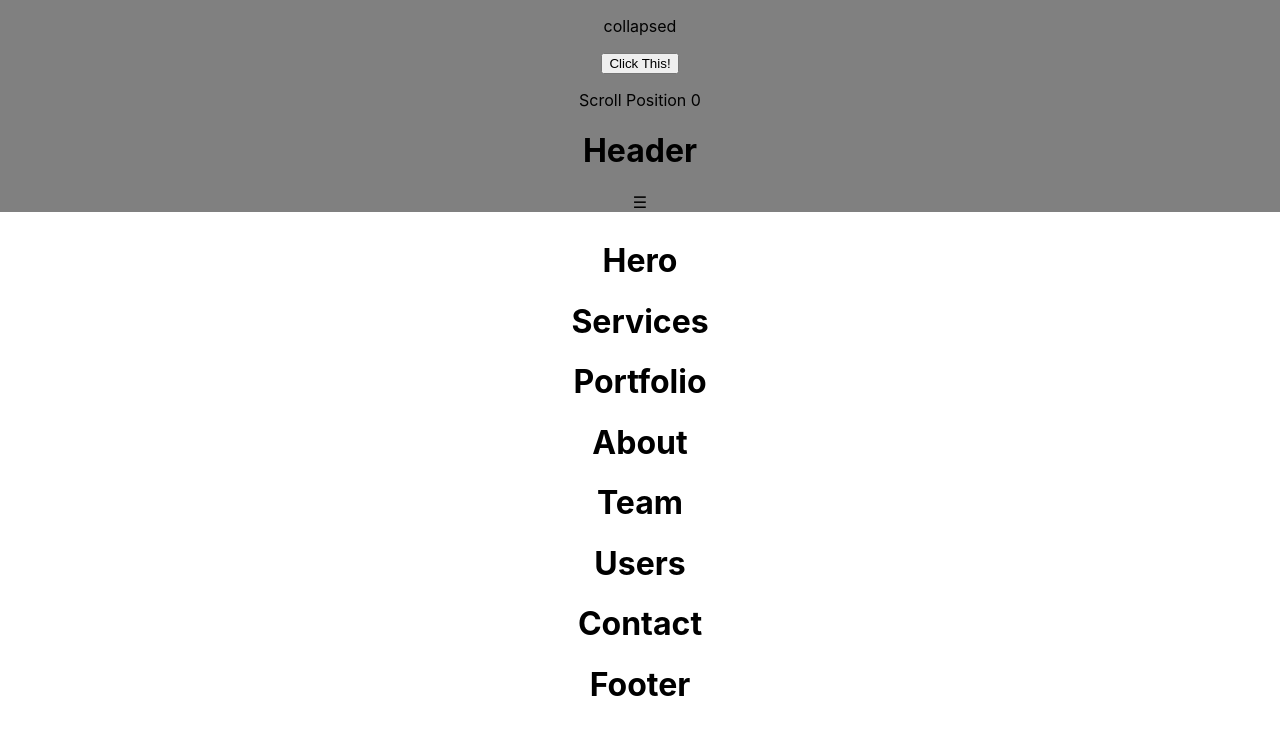
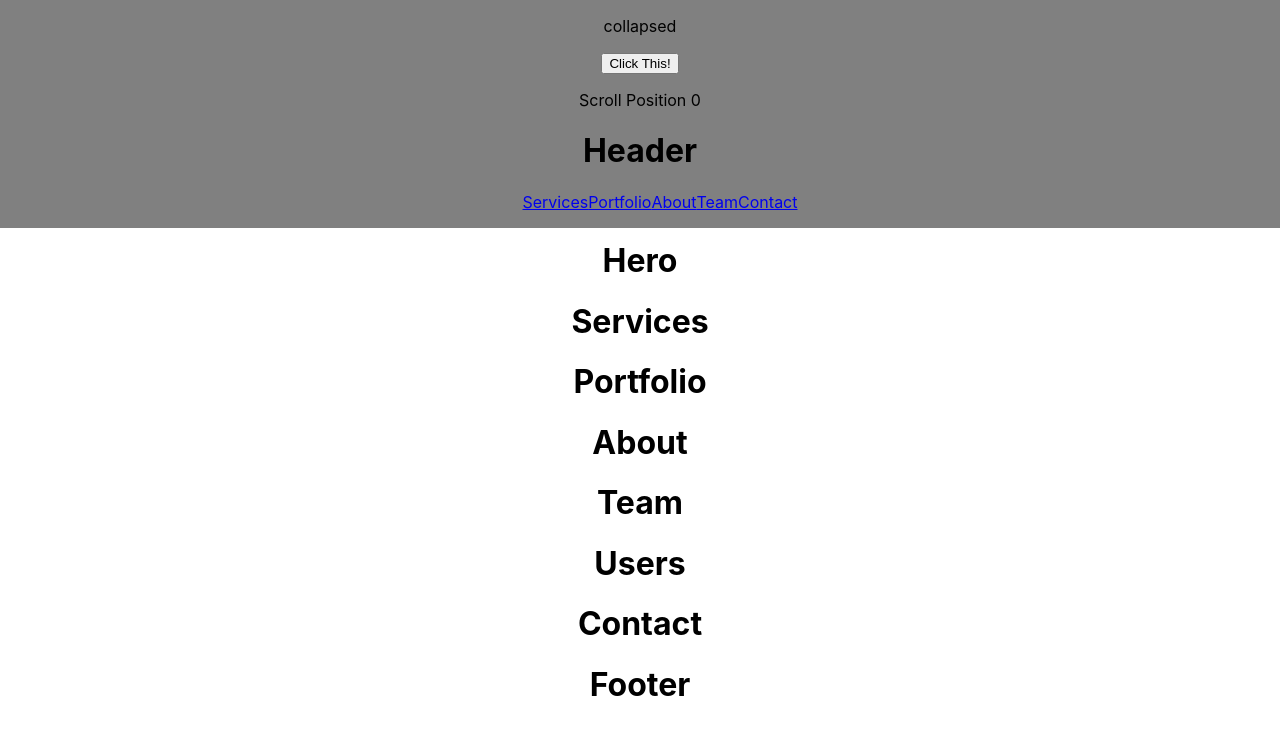
Before and after one commit to lacyjpr/agency, a React (Create React App) app: page / in a window 1280 px wide. Shown: the top 734 px of the page. Built offline with nearby package versions, Linux system fonts and the light colour scheme.

Commit message:
Collapse & expand navbar

```diff
--- a/src/Components/Header/Header.scss
+++ b/src/Components/Header/Header.scss
@@ -9,3 +9,19 @@
     display: none;
   }
 }
+
+@media (min-width: 992px) {
+  .Header {
+    &__menu {
+      display: none;
+    }
+
+    &__nav {
+      display: block;
+
+      &--link {
+        display: inline;
+      }
+    }
+  }
+}
```
